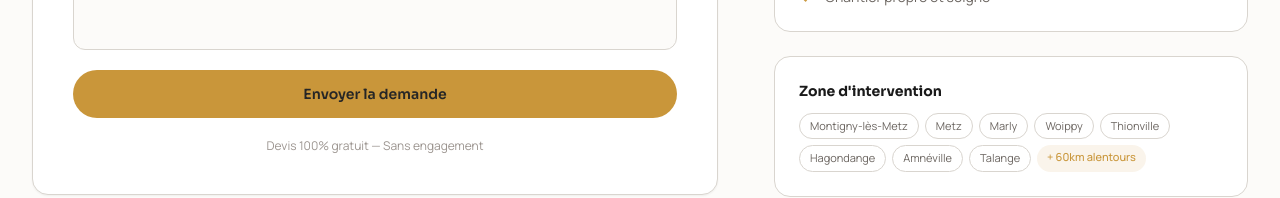
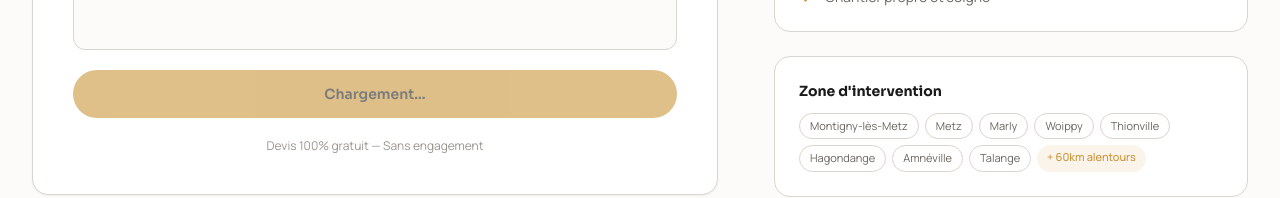
Before and after one commit to madebyaldo/t-renova57, a Next.js app: page /contact in a window 1280 px wide. Shown: the part 1285-1483 px from the top of the page. Built offline with nearby package versions, Linux system fonts and the light colour scheme; no server answers.

Commit message:
adding recapatcha

```diff
--- a/src/app/contact/action.ts
+++ b/src/app/contact/action.ts
@@ -4,15 +4,48 @@ import { Resend } from "resend";
 
 const resend = new Resend(process.env.RESEND_API_KEY);
 
+const RECAPTCHA_VERIFY_URL = "https://www.google.com/recaptcha/api/siteverify";
+const RECAPTCHA_MIN_SCORE = 0.5;
+
 export type ContactFormState = {
   success: boolean;
   message: string;
 } | null;
 
+async function verifyRecaptcha(token: string | null): Promise<boolean> {
+  const secret = process.env.RECAPTCHA_SECRET_KEY;
+  if (!secret) return true; // skip in dev if not configured
+  if (!token) return false;
+
+  const res = await fetch(RECAPTCHA_VERIFY_URL, {
+    method: "POST",
+    headers: { "Content-Type": "application/x-www-form-urlencoded" },
+    body: new URLSearchParams({
+      secret,
+      response: token,
+    }),
+  });
+  const data = (await res.json()) as {
+    success?: boolean;
+    score?: number;
+    action?: string;
+  };
+  return Boolean(data.success && (data.score ?? 0) >= RECAPTCHA_MIN_SCORE);
+}
+
 export async function sendContactForm(
   _prev: ContactFormState,
   formData: FormData
 ): Promise<ContactFormState> {
+  const recaptchaToken = formData.get("recaptcha_token") as string | null;
+  const valid = await verifyRecaptcha(recaptchaToken);
+  if (!valid) {
+    return {
+      success: false,
+      message: "Vérification de sécurité échouée. Veuillez réessayer.",
+    };
+  }
+
   const name = formData.get("name") as string;
   const phone = formData.get("phone") as string;
   const email = formData.get("email") as string;
--- a/src/components/ContactForm.tsx
+++ b/src/components/ContactForm.tsx
@@ -1,17 +1,42 @@
 "use client";
 
+import Script from "next/script";
+import { useCallback, useState } from "react";
 import { useFormState, useFormStatus } from "react-dom";
 import { sendContactForm, type ContactFormState } from "@/app/contact/action";
 
-function SubmitButton() {
+const RECAPTCHA_ACTION = "contact_form";
+
+declare global {
+  interface Window {
+    grecaptcha?: {
+      ready: (cb: () => void) => void;
+      execute: (siteKey: string, opts: { action: string }) => Promise<string>;
+    };
+  }
+}
+
+function SubmitButton({
+  recaptchaReady,
+  siteKey,
+}: {
+  recaptchaReady: boolean;
+  siteKey: string;
+}) {
   const { pending } = useFormStatus();
+  const waitingRecaptcha = siteKey && !recaptchaReady;
+  const disabled = pending || waitingRecaptcha;
   return (
     <button
       type="submit"
-      disabled={pending}
+      disabled={disabled}
       className="w-full rounded-full bg-accent px-6 py-3.5 font-heading text-sm font-semibold text-dark transition-colors hover:bg-accent-hover disabled:opacity-60"
     >
-      {pending ? "Envoi en cours..." : "Envoyer la demande"}
+      {pending
+        ? "Envoi en cours..."
+        : waitingRecaptcha
+          ? "Chargement..."
+          : "Envoyer la demande"}
     </button>
   );
 }
@@ -21,6 +46,38 @@ export default function ContactForm() {
     sendContactForm,
     null
   );
+  const [recaptchaReady, setRecaptchaReady] = useState(false);
+  const siteKey = process.env.NEXT_PUBLIC_RECAPTCHA_SITE_KEY ?? "";
+
+  const handleSubmit = useCallback(
+    async (e: React.FormEvent<HTMLFormElement>) => {
+      e.preventDefault();
+      const form = e.currentTarget;
+      const formData = new FormData(form);
+
+      if (siteKey && recaptchaReady && window.grecaptcha) {
+        try {
+          const token = await window.grecaptcha.execute(siteKey, {
+            action: RECAPTCHA_ACTION,
+          });
+          formData.set("recaptcha_token", token);
+        } catch {
+          formAction(formData);
+          return;
+        }
+      }
+
+      formAction(formData);
+    },
+    [formAction, siteKey, recaptchaReady]
+  );
+  const handleRecaptchaLoad = useCallback(() => {
+    if (window.grecaptcha) {
+      window.grecaptcha.ready(() => setRecaptchaReady(true));
+    } else {
+      setRecaptchaReady(true);
+    }
+  }, []);
 
   if (state?.success) {
     return (
@@ -62,7 +119,14 @@ export default function ContactForm() {
         </div>
       )}
 
-      <form action={formAction} className="mt-8 space-y-5">
+      {siteKey && (
+        <Script
+          src={`https://www.google.com/recaptcha/api.js?render=${siteKey}`}
+          strategy="lazyOnload"
+          onLoad={handleRecaptchaLoad}
+        />
+      )}
+      <form onSubmit={handleSubmit} className="mt-8 space-y-5">
         <div className="grid gap-5 sm:grid-cols-2">
           <div>
             <label htmlFor="name" className="block text-sm font-medium text-noir">
@@ -136,7 +200,10 @@ export default function ContactForm() {
             placeholder="Décrivez votre projet : pièce concernée, surface, type de carrelage souhaité..."
           />
         </div>
-        <SubmitButton />
+        <SubmitButton
+          recaptchaReady={!siteKey || recaptchaReady}
+          siteKey={siteKey}
+        />
         <p className="text-center text-xs text-warm-muted">
           Devis 100% gratuit — Sans engagement
         </p>
```
